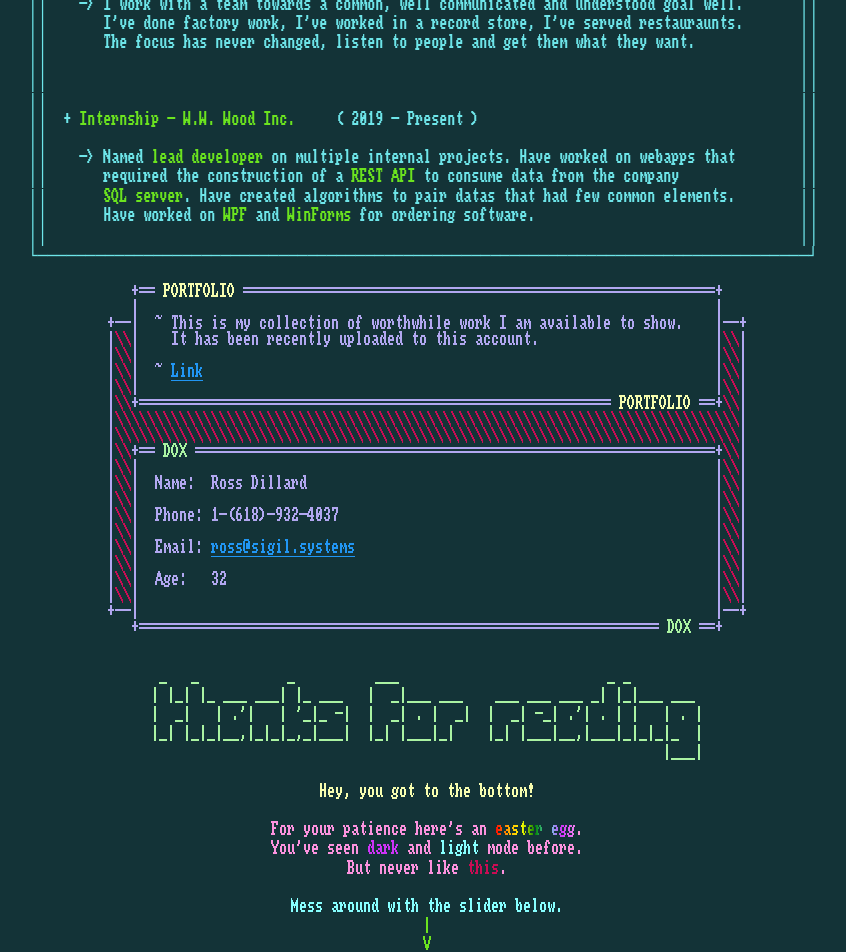
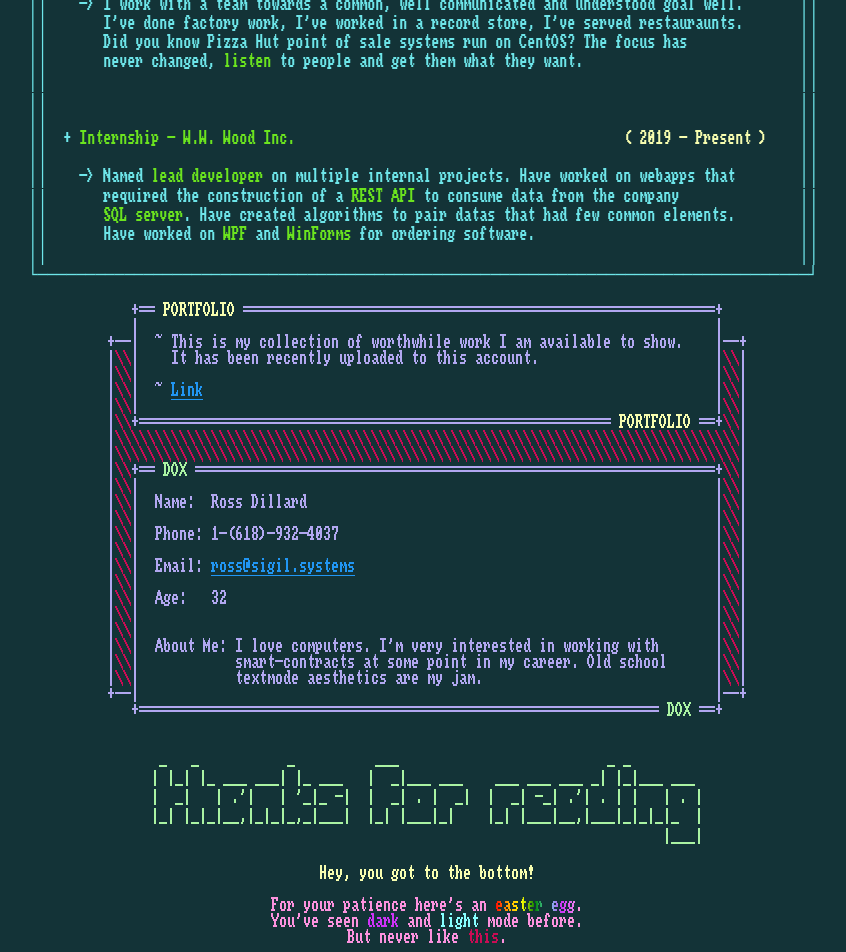
Before and after one commit to ross-sigil/resume, a Vue app: page / in a window 1280 px wide. Shown: the part 1800-2752 px from the top of the page, without its empty margins (213-1059 px from the left). Built offline with nearby package versions, Linux system fonts and the light colour scheme.

Commit message:
More minor changes

```diff
--- a/src/views/Resume.vue
+++ b/src/views/Resume.vue
@@ -143,11 +143,12 @@
 ││                                                                                              ││
 ││    -> I work with a team towards a common, well communicated and understood goal well.       ││
 ││       I've done factory work, I've worked in a record store, I've served restauraunts.       ││
-││       The focus has never changed, listen to people and get them what they want.             ││
+││       Did you know Pizza Hut point of sale systems run on CentOS? The focus has              ││
+││       never changed, <span class="gr">listen</span> to people and get them what they want.                           ││
 ││                                                                                              ││
 ││                                                                                              ││
 ││                                                                                              ││
-││  + <span class="gr">Internship - W.W. Wood Inc.</span>     ( 2019 - Present )                                        ││
+││  + <span class="gr">Internship - W.W. Wood Inc.</span>                                         <span class="ye">( 2019 - Present )</span>    ││
 ││                                                                                              ││
 ││    -> Named <span class="gr">lead developer</span> on multiple internal projects. Have worked on webapps that        ││
 ││       required the construction of a <span class="gr">REST API</span> to consume data from the company               ││
@@ -182,6 +183,10 @@
 |<span class="re">\\</span>|                                                                        |<span class="re">\\</span>|
 |<span class="re">\\</span>|  Age:   32                                                             |<span class="re">\\</span>|
 |<span class="re">\\</span>|                                                                        |<span class="re">\\</span>|
+|<span class="re">\\</span>|                                                                        |<span class="re">\\</span>|
+|<span class="re">\\</span>|  About Me: I love computers. I'm very interested in working with       |<span class="re">\\</span>|
+|<span class="re">\\</span>|            smart-contracts at some point in my career. Old school      |<span class="re">\\</span>|
+|<span class="re">\\</span>|            textmode aesthetics are my jam.                             |<span class="re">\\</span>|
 +--|                                                                        |--+
    +================================================================= <span class="lgr">DOX</span> ==+
 
@@ -205,7 +210,7 @@
       <div class="pi">
         <pre
           class="my"
-          style="line-height: 1.2em; text-align: center; margin-bottom: -1em"
+          style="line-height: 1em; text-align: center; margin-bottom: -0.5em"
         >
 <span class="ye">Hey, you got to the bottom!</span>
 
@@ -214,7 +219,8 @@ You've seen <span class="pr">dark</span> and <span class="ik">light</span> mode
 But never like <span class="re">this</span>.
 
 <span class="ik">Mess around with the slider below.</span>
-<span class='gr'>|
+
+<span class='pi'>|
 V</span>
         </pre>
       </div>
@@ -228,47 +234,6 @@ V</span>
     </v-row>
   </v-container>
 </template>
-<!-- organize things by when i started learning and when i started getting paid to do it -->
-
-<!--
-
-      Languages:
-
-      Python        2016
-      Java          2018
-      C++           2018
-      C#            2019
-      TypeScript    2019
-      Visual Basic  2020
-      C             2020
-      Solidity      2021
-
-
-      College Works:
-        President of AIX (AI Ext) helped explore solutions with using drones to analyze soybean fields using color as a metric for hydration. Other roles for this were communication and orgnizational ability.
-
-        Developed a blockchain as a research project as a contact tracer for COVID-19.
-          The idea was that the service would run in the background and if another user came within a proximity determined by gps a token would be generated and transfered from each user.
-          These tokens represent risk and the more a user has the greater their risk, they then use an exponential decay funtion as the user is progressively healed.
-          We could generate a contact tree and organize that tree by risk.
-
-
-      A pile of retail jobs:
-        I work with a team towards a common, well communicated and understood goal well. I've done factory work, ive worked in a record store, i've served restauraunts. The focus has never changed, listen to people and get them what they want.
-
-      Intership"
-      W.W. Wood (2019 - Present)
-
-        Named lead developer on multiple internal projects. Have worked on internal webapps required the construction of a REST API to consume data from the company SQL server.
-
-
-      A bit about me:
-
-        I love computers. I also love talking to people about them. I am very interested in cryptocurrencies and smart contracts (been following $LINK development since 2017). Nick Szabo's "The God Protocols" are interesting to me.
-        I've actually
-
-
-     -->
 
 <style scoped>
 @font-face {
```
